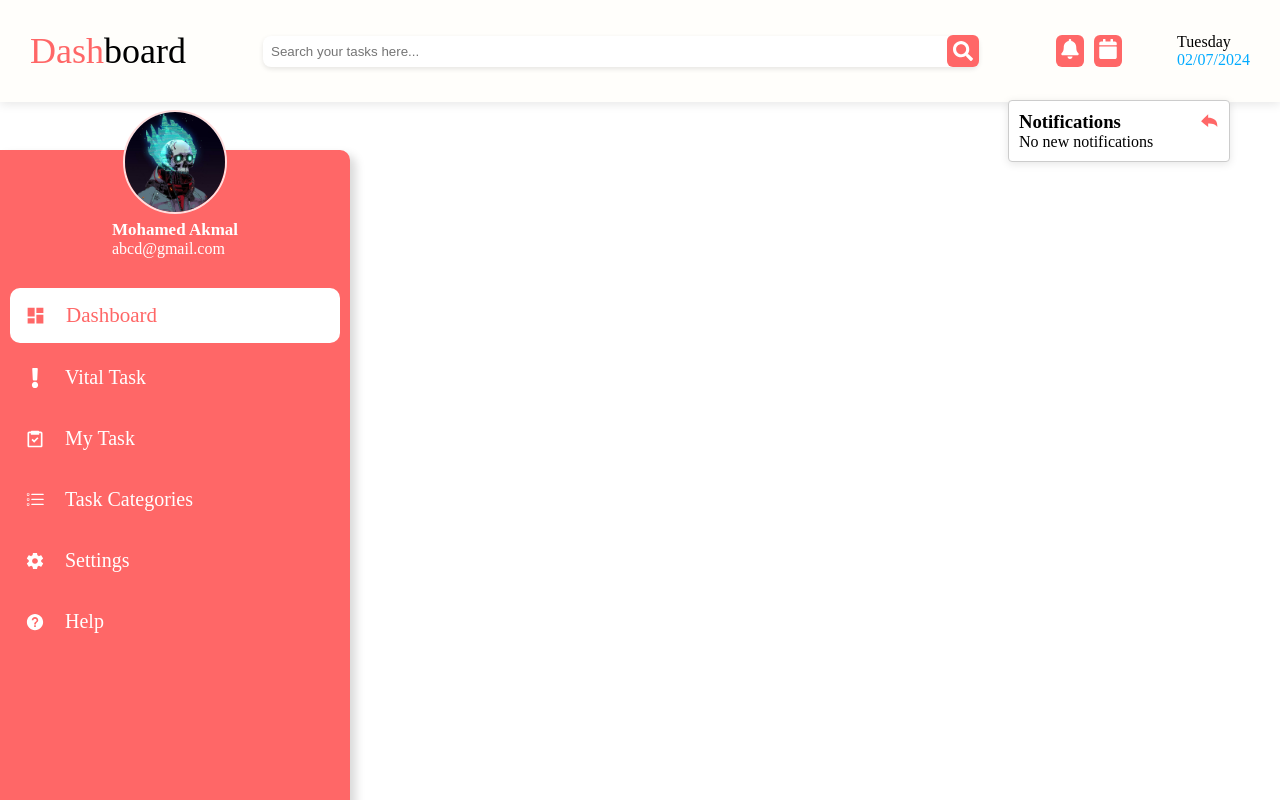
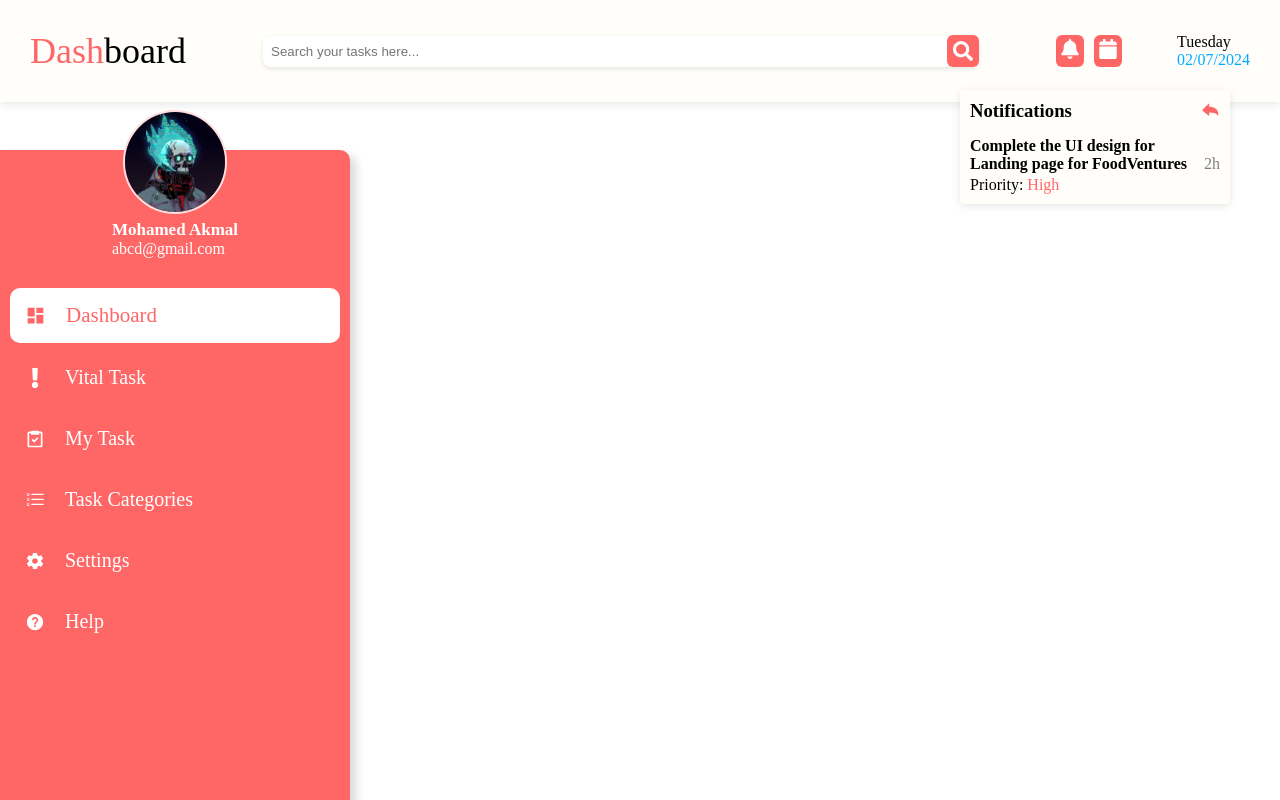
Before and after one commit to Akmal1796/ToDoApp, a React (Vite) app: page / in a window 1280 px wide. Both pictures are taken after a click on the icon 1070 px from the left and 49 px from the top of the page. Shown: the top 800 px of the page. Built offline with nearby package versions, Linux system fonts and the light colour scheme.

Commit message:
Completed the notification panel toggle feature

```diff
--- a/src/Components/Nav.css
+++ b/src/Components/Nav.css
@@ -81,27 +81,42 @@
 
   .notification-panel {
     position: absolute;
-    top: 100px; /* Adjust based on the position of the bell icon */
+    top: 90px;
     right: 50px;
-    width: 200px;
-    background-color: white;
-    border: 1px solid #ccc;
+    width: 250px;
+    background-color: #fffefb;
+    border: none;
     border-radius: 4px;
     box-shadow: 0 2px 8px rgba(0, 0, 0, 0.1);
     padding: 10px;
     z-index: 1000;
   }
 
-  .notfication-header {
+  .notification-header {
     display: flex;
     align-items: center;
     justify-content: space-between;
+    margin-bottom: 15px;
+  }
+
+  .msg-title-container {
+    display: flex;
+    align-items: last baseline;
+    margin-bottom: 3px;
   }
 
   .notification-back-icon {
     cursor: pointer;
   }
 
+  .msg-time {
+    color: gray;
+  }
+
+  .priority {
+    color: #FF6767;
+  }
+
   .icons {
     cursor: pointer;
   }
--- a/src/Components/Nav.jsx
+++ b/src/Components/Nav.jsx
@@ -20,6 +20,10 @@ const Nav = () => {
       setIsNotificationPanelOpen(prevState => !prevState);
     };
 
+    const messages = [
+        {id: 1, title: "Complete the UI design for Landing page for FoodVentures", time: "2h", img: "", priority: "High"}
+    ]
+
   return (
     <div  className='nav-section'>
 
@@ -39,15 +43,27 @@ const Nav = () => {
                 <div className='icons'><FaBell size={20} color='white' onClick={toggleNotification}/></div>
                     {isNotificationPanelOpen && (
                     <div className='notification-panel'>
-                        {/* Your notification content goes here */}
-                            <div>
-                                <div className='notfication-header'>
-                                    <h3>Notifications</h3>
-                                    <BiSolidShare size={20} color='#FF6767' onClick={toggleNotification} className='notification-back-icon'/>
+                        <div className='notification-header'>
+                            <h3>Notifications</h3>
+                            <BiSolidShare size={20} color='#FF6767' onClick={toggleNotification} className='notification-back-icon'/>
+                        </div>
+                        {messages.length > 0 ? (
+                        messages.map(message => (
+                            <div key={message.id} className='notification-message'>
+                            <div className='msg-title-container'>
+                                <div>
+                                    <strong>{message.title}</strong>
                                 </div>
-                                <p>No new notifications</p>
+                                <div className='msg-time'>{message.time}</div>
                             </div>
-                    </div>
+                            {message.img && <img src={message.img} alt="Notification" />}
+                            <div>Priority: <span className='priority'>{message.priority}</span></div>
+                            </div>
+                        ))
+                        ) : (
+                        <p>No new notifications</p>
+                        )}
+                  </div>
                     )}
                 <div className='icons'><FaCalendar size={20} color='white' /></div>
             </div>
```
